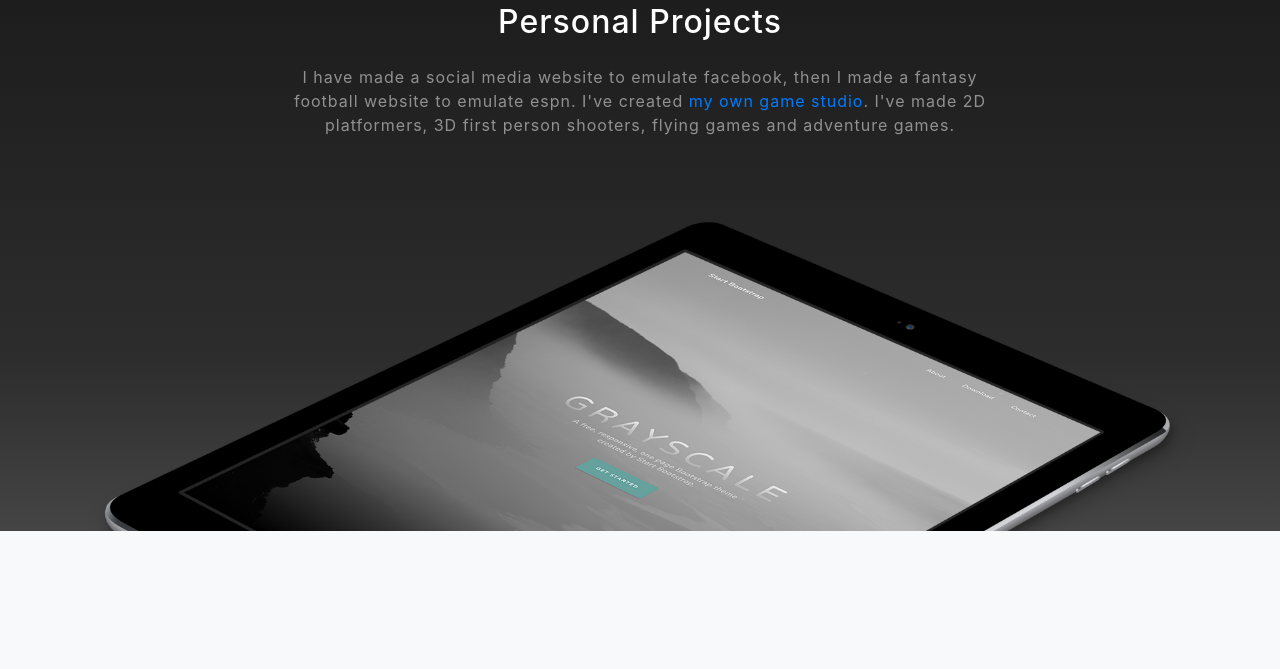
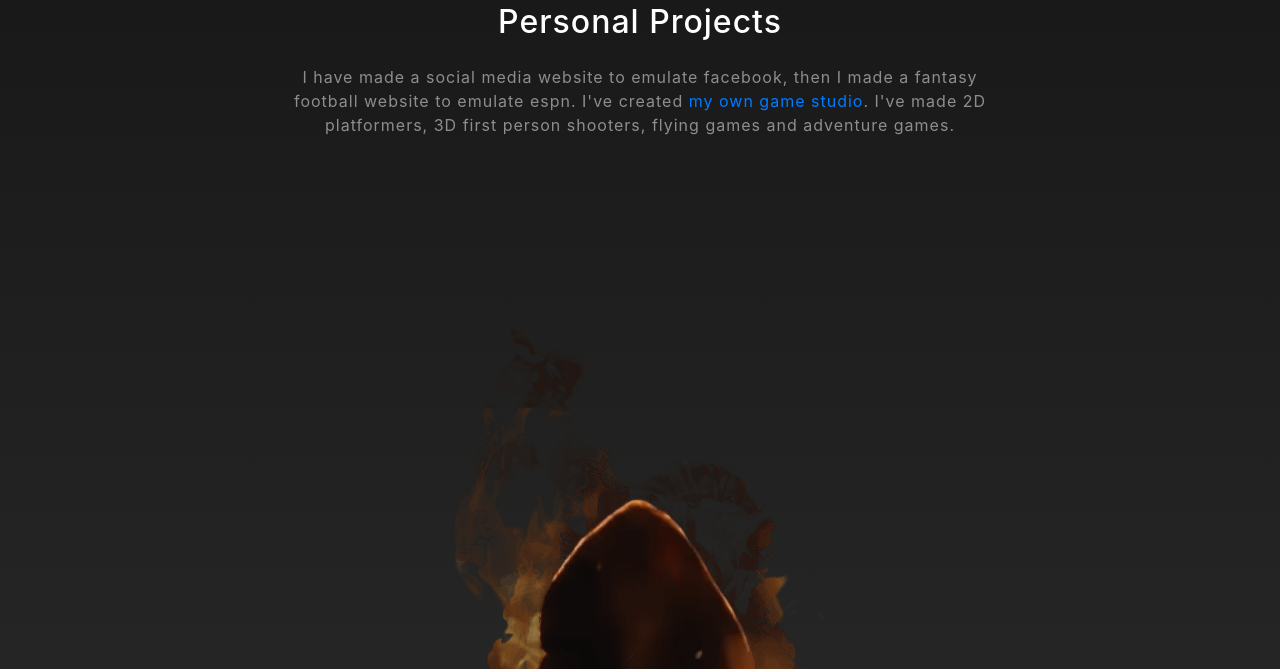
Before and after one commit to codejoy-wins/codejoy-wins.github.ioNull3, a website with bundled scripts: page index.html in a window 1280 px wide. Shown: the part 957-1626 px from the top of the page. Built offline with nearby package versions, Linux system fonts and the light colour scheme.

Commit message:
trying to get a decent png

```diff
--- a/index.html
+++ b/index.html
@@ -71,7 +71,7 @@
               <a href="https://codejoy-wins.itch.io/">my own game studio</a>. I've made 2D platformers, 3D first person shooters, flying games and adventure games.</p>
           </div>
         </div>
-        <img src="img/ipad.png" class="img-fluid" alt="">
+        <img src="./img/hero.png" class="img-fluid" alt="Jann Software Logo" id="fire">
       </div>
     </section>
 
```
Also changed, not shown: css/grayscale.css (line endings or trailing spaces), img/hero.png (added), img/j.png (added), img/jann.png (added), img/mj.png (added), 1 other file.
